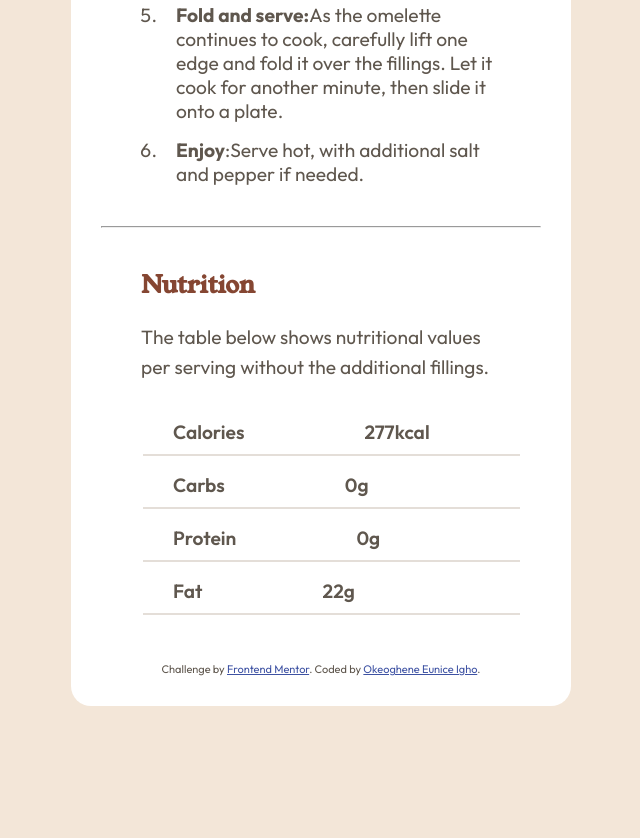
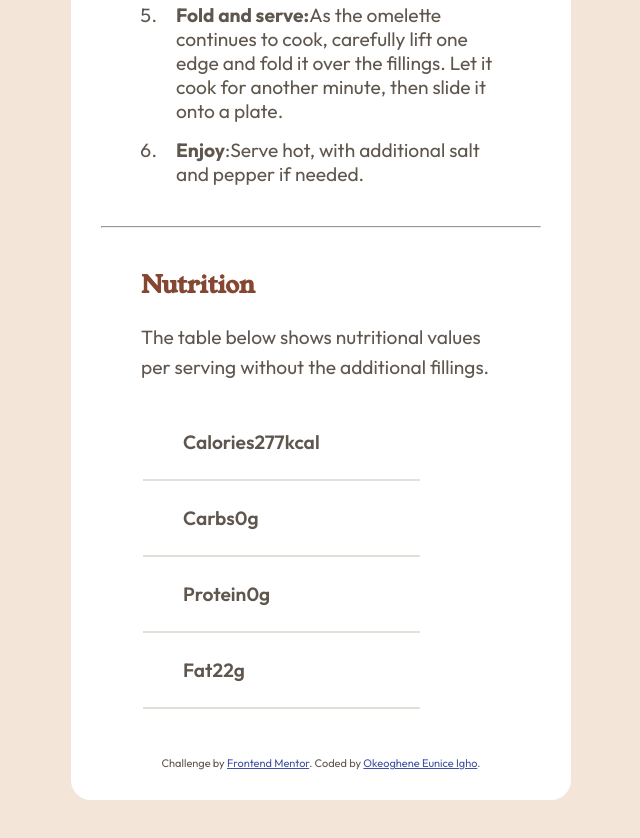
Before and after one commit to Igho-Okeoghene/Recipe-page, a plain HTML site: page index.html in a window 1280 px wide. Shown: the part 1974-2812 px from the top of the page, without its empty margins (319-959 px from the left). Before the commit the page ends 2780 px from the top, so only its background shows below. Drawn offline with Linux system fonts and the light colour scheme.

Commit message:
table updates

```diff
--- a/style.css
+++ b/style.css
@@ -61,6 +61,9 @@ table {
   margin-top: 25px;
 }
 tr {
+  display: flex;
+  column-gap: 60px;
+  border-bottom: 2px solid hsl(30, 18%, 87%);
   padding: 10px;
   margin-bottom: 5px;
 }
@@ -71,10 +74,7 @@ td {
   padding: 10px 50px 10px 30px;
   font-weight: 600;
   margin-bottom: 5px;
-  max-width: 450px;
-  border-bottom: 2px solid hsl(30, 18%, 87%);
-  display: flex;
-  column-gap: 120px;
+  max-width: 300px;
 }
 /*Media Query min. width: 1024*/
 @media screen and (min-width: 700px) {
```
